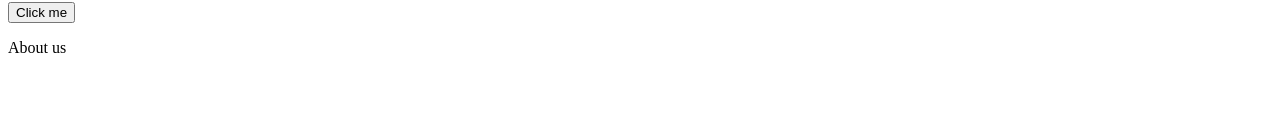
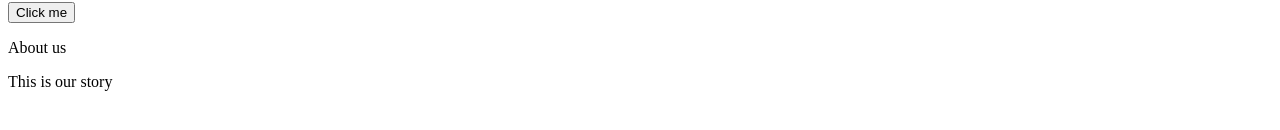
Before and after one commit to BJJ05/personal-page, a plain HTML site: page index.html in a window 1280 px wide. Shown: the part 152-282 px from the top of the page. Drawn offline with Linux system fonts and the light colour scheme.

Commit message:
Some change in index.html

```diff
--- a/index.html
+++ b/index.html
@@ -12,6 +12,7 @@
     <button id='btn'>Click me</button>
     <section>
         <p>About us</p>
+        <p>This is our story</p>
     </section>
     <script src="app.js"></script>
 </body>
```
